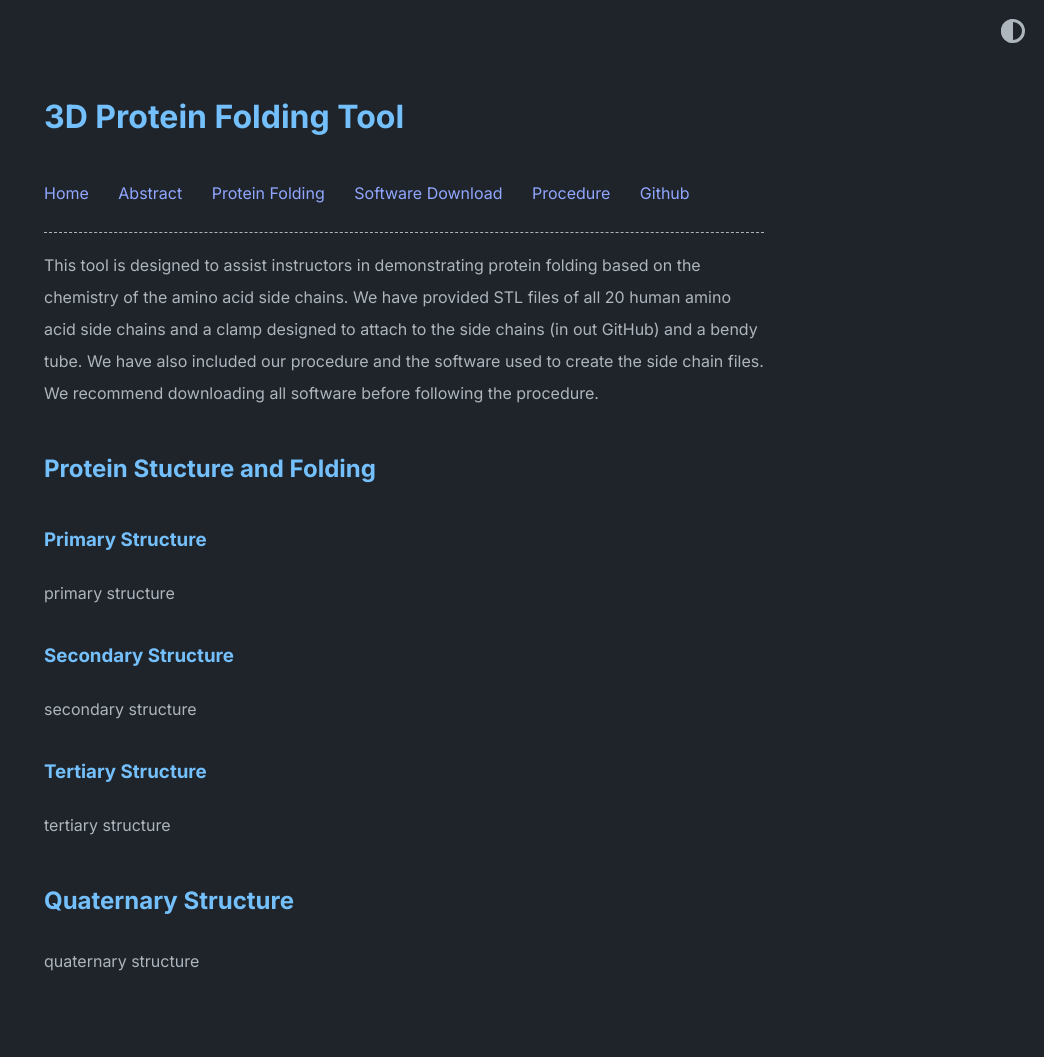
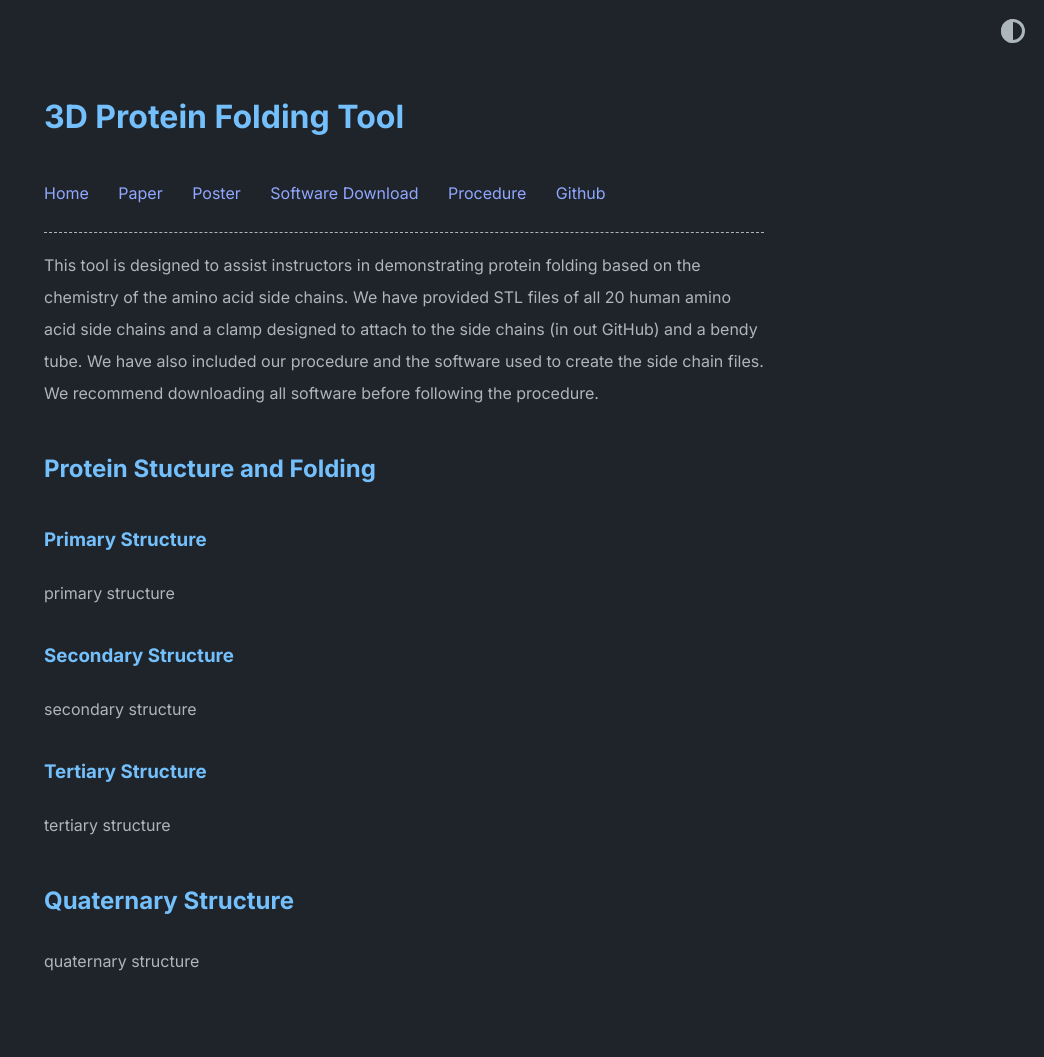
Before and after one commit to KatESaeed/3D-Protein-Folding-Tool-Website, a Jekyll site: the page built from index.md, in a window 1280 px wide. Shown: the whole page, without its empty margins (236-1280 px from the left). Built offline with Jekyll 4.4.1, drawn with Linux system fonts in a browser that asks for light colours.

Commit message:
Update home.yml

```diff
--- a/_data/home.yml
+++ b/_data/home.yml
@@ -2,11 +2,11 @@ navbar_entries:
   - title: Home
     url: https://katesaeed.github.io/3D-Protein-Folding-Tool-Website/
 
-  - title: Abstract
-    url: abstract
+  - title: Paper
+    url: paper
 
-  - title: Protein Folding
-    url: protein-folding
+  - title: Poster
+    url: poster
 
   - title: Software Download
     url: software-download
```
